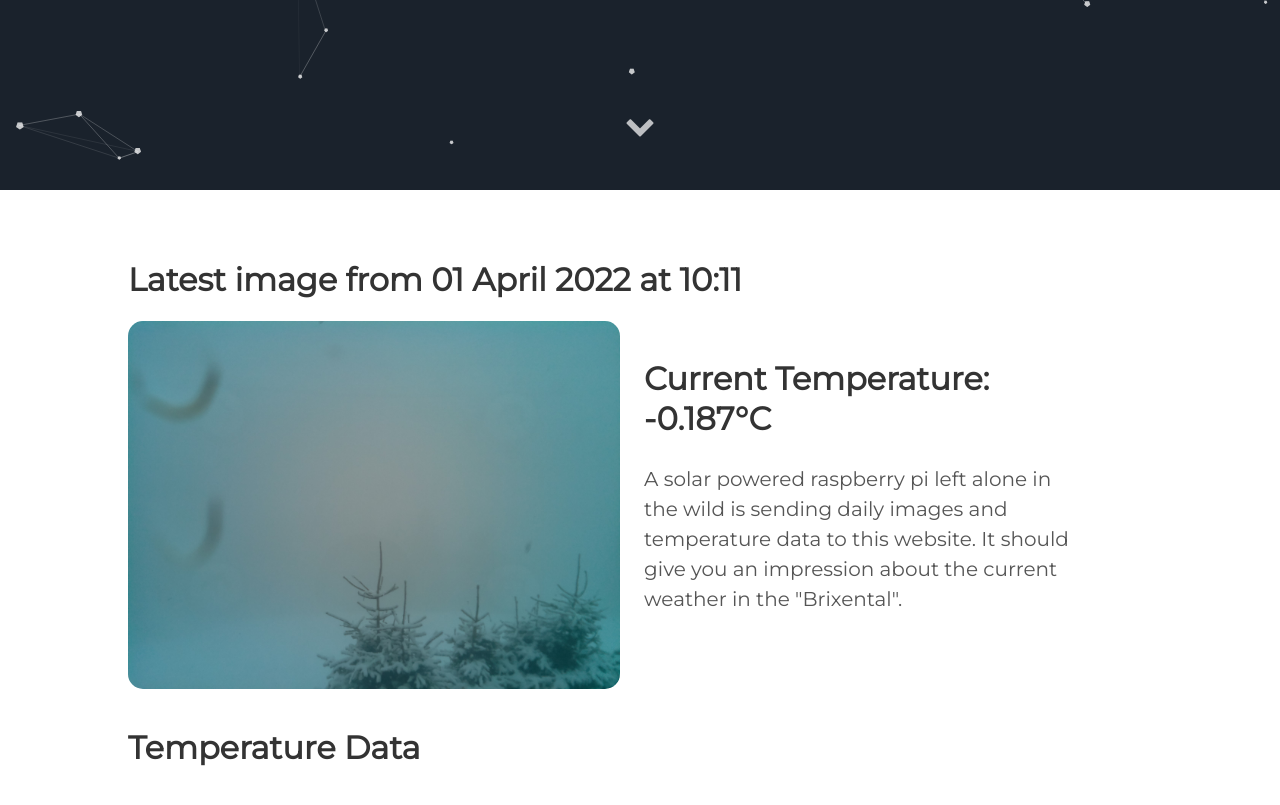
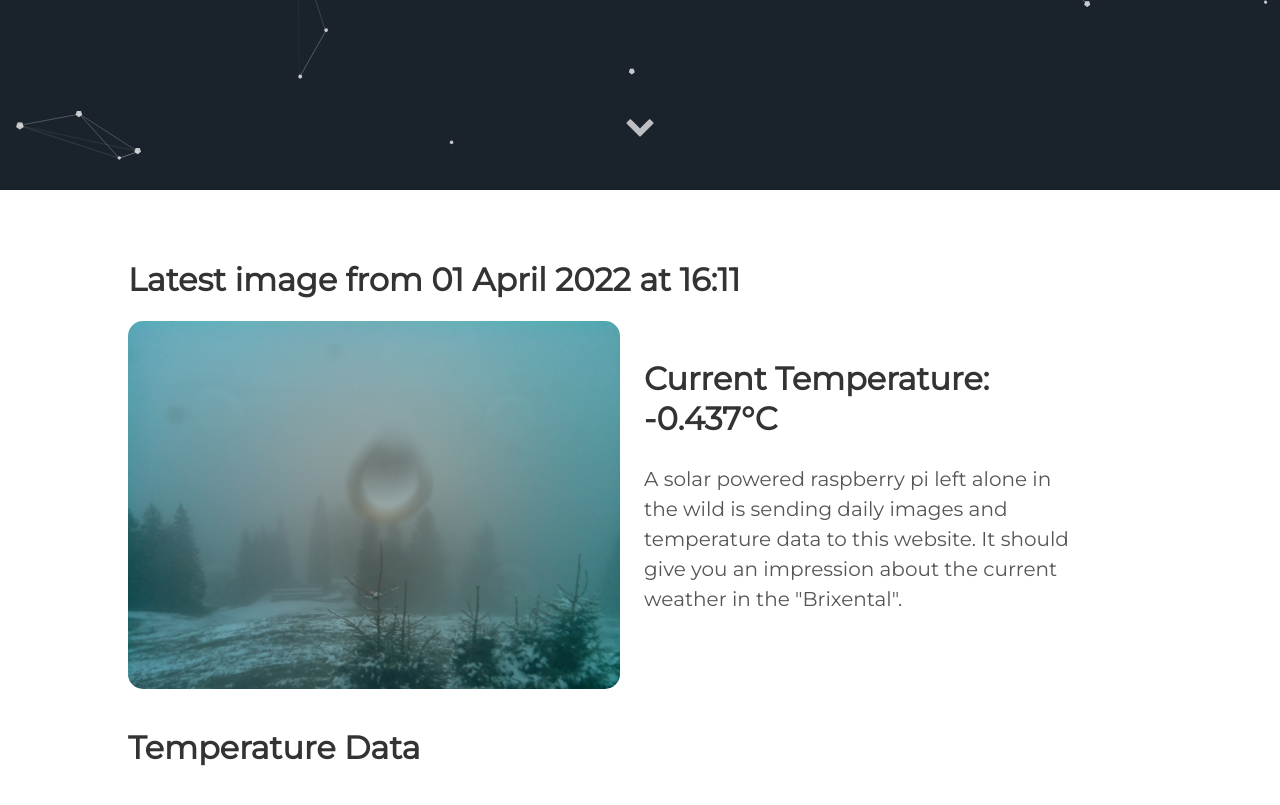
Before and after one commit to vektorious/vektorious.github.io, a Jekyll site: the page built from resources/huette.md, in a window 1280 px wide and 900 px high, scrolled down 710 px. Shown: the top 805 px of the window. Built offline with Jekyll 4.4.1, drawn with Linux system fonts in a browser that asks for light colours.

Commit message:
I'm a bot beep boop

```diff
--- a/resources/huette.md
+++ b/resources/huette.md
@@ -6,13 +6,13 @@ image: '/assets/img/'
 description: 'Live image from the Austrian alps'
 twitter_text: ' '
 ---
-## Latest image from 01 April 2022 at 10:11
+## Latest image from 01 April 2022 at 16:11
 <div class="huette">
   <div class="huette-image">
     <img src="{{ "/assets/img/huette.jpg" | prepend: site.baseurl }}">
   </div>
   <div class="huette-text">
-        <h2>Current Temperature: -0.187°C</h2>
+        <h2>Current Temperature: -0.437°C</h2>
         <p>A solar powered raspberry pi left alone in the wild is sending daily images and temperature data to this website. It should give you an impression about the current weather in the "Brixental".</p>
 
   </div>
```
Also changed, not shown: rpi-script/2022-04-01_160945.txt (renamed from rpi-script/2022-04-01_100945.txt, +6 -5 lines), rpi-script/huette.md (+2 -2 lines), assets/img/huette.jpg, assets/img/temp_plot.png, rpi-script/temp_plot.png, 1 other file.
